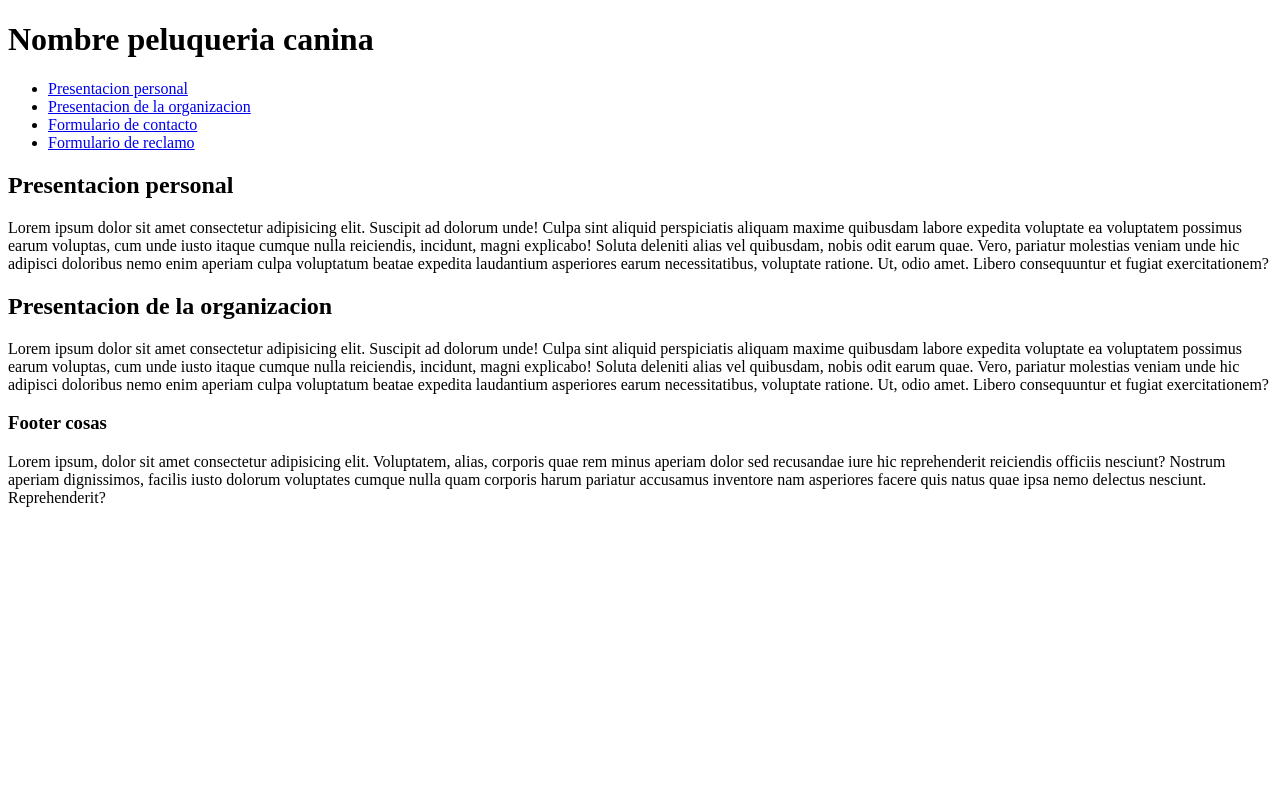
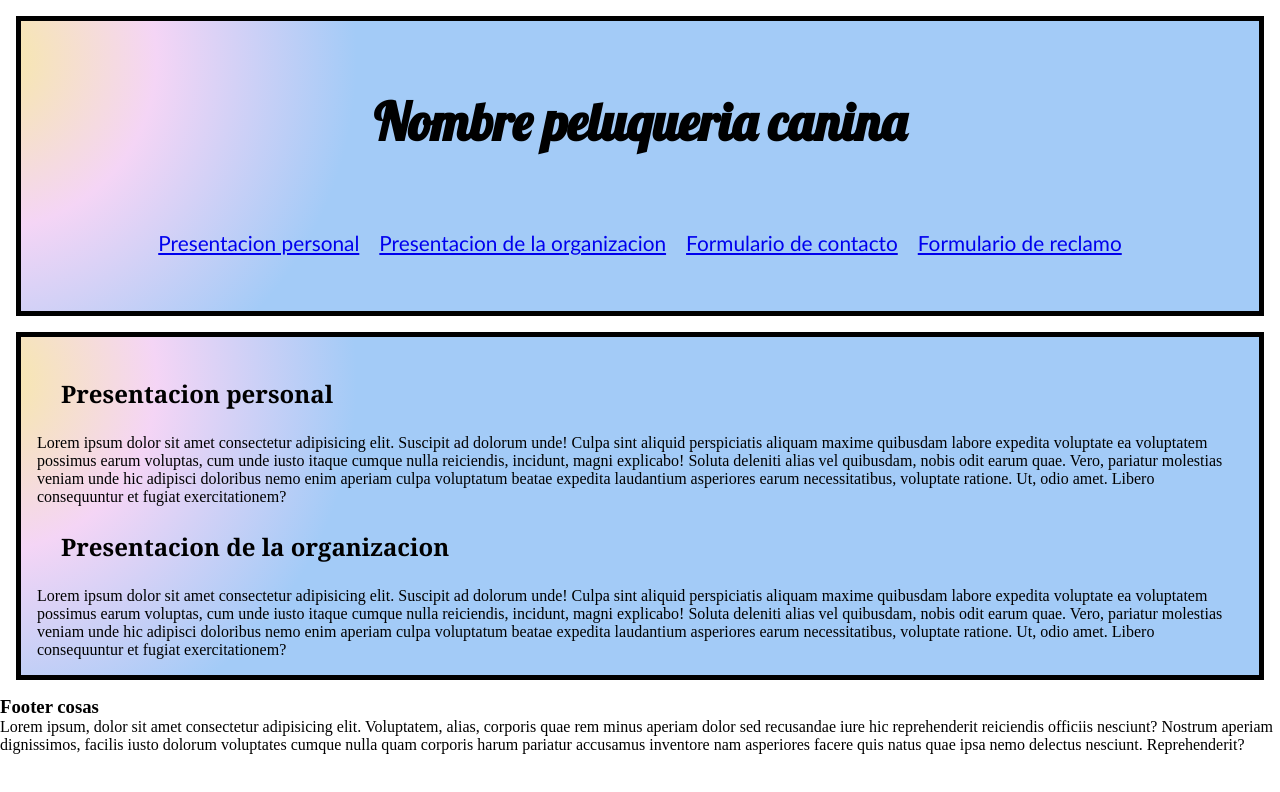
Before and after one commit to Laucha99/Tp-Final-ArgProg, a plain HTML site: page Arg_Prog_TP-Final/HTML/index.html in a window 1280 px wide. Drawn offline with Linux system fonts and the light colour scheme.

Commit message:
Comienzo Css
Titulo y Nav terminado, a comenzar con el body y tratar a agregar fotos

```diff
--- a/Arg_Prog_TP-Final/HTML/index.html
+++ b/Arg_Prog_TP-Final/HTML/index.html
@@ -4,27 +4,34 @@
     <meta charset="UTF-8">
     <meta http-equiv="X-UA-Compatible" content="IE=edge">
     <meta name="viewport" content="width=device-width, initial-scale=1.0">
+    <!-- Link Google Fonts -->
+    <link rel="preconnect" href="https://fonts.googleapis.com">
+    <link rel="preconnect" href="https://fonts.gstatic.com" crossorigin>
+    <link href="https://fonts.googleapis.com/css2?family=Lobster&display=swap" rel="stylesheet">
+    <!-- Link CSS -->
+    <link rel="stylesheet" href="../style.css">
     <title>Trabajo Practico Final</title>
 </head>
 <body>
     <header class="header-principal">
         <h1 class="titulo-maestro">Nombre peluqueria canina</h1>
 
-        <nav class="nav-principal"></nav>
-            <ul>
-                <li>
+        <nav class="nav-principal">
+            <ul class="ul-listas">
+                <li class="listas">
                     <a href="#Presentacion personal">Presentacion personal</a>
                 </li>
-                <li>
+                <li class="listas">
                     <a href="#Presentacion organizacion">Presentacion de la organizacion</a>
                 </li>
-                <li>
+                <li class="listas">
                     <a href="./contacto.html">Formulario de contacto</a>
                 </li>
-                <li>
+                <li class="listas">
                     <a href="./reclamo.html">Formulario de reclamo</a>
                 </li>
             </ul>
+        </nav>
     </header>
 
     <main class="principal-body">
--- a/Arg_Prog_TP-Final/style.css
+++ b/Arg_Prog_TP-Final/style.css
@@ -0,0 +1,64 @@
+*{
+    margin: 0;
+    padding: 0;
+}
+
+.header-principal{
+    background-image: radial-gradient( circle 369px at -2.9% 12.9%,  rgba(247,234,163,1) 0%, rgba(236,180,238,0.56) 46.4%, rgba(163,203,247,1) 100.7% );
+    display:flexbox;
+    margin: 1em;
+    padding: 1em;
+    border: 5px solid;
+}
+
+.titulo-maestro{
+    font-family: 'Lobster', cursive;
+    font-size: 52px;
+    text-align: center;
+    padding: 0.5em;
+    margin: 0.5em;
+}
+
+.nav-principal{
+    padding: 1em;
+    margin: 1em;
+    text-align: center;
+}
+
+.ul-listas{
+    list-style-type: none;
+}
+
+.listas{
+    width:fit-content;
+    padding: 0.5em;
+    display: inline-block;
+    text-align: center;
+}
+
+a{
+    font-size: 1.3em;
+    font-family: 'Gill Sans', 'Gill Sans MT', Calibri, 'Trebuchet MS', sans-serif;
+}
+
+li:hover{
+    background-color: black;
+}
+
+li:hover a{
+    color: whitesmoke;
+}
+
+.principal-body{
+    background-image: radial-gradient( circle 369px at -2.9% 12.9%,  rgba(247,234,163,1) 0%, rgba(236,180,238,0.56) 46.4%, rgba(163,203,247,1) 100.7% );
+    display:flexbox;
+    margin: 1em;
+    padding: 1em;
+    border: 5px solid;
+}
+
+.subs-principal{
+    font-family:Georgia, 'Times New Roman', Times, serif;
+    margin: 0.5em;
+    padding: 0.5em;
+}
```
Also changed, not shown: Arg_Prog_TP-Final/HTML/contacto.html (+1 -0 lines), Arg_Prog_TP-Final/HTML/reclamo.html (+1 -0 lines).
